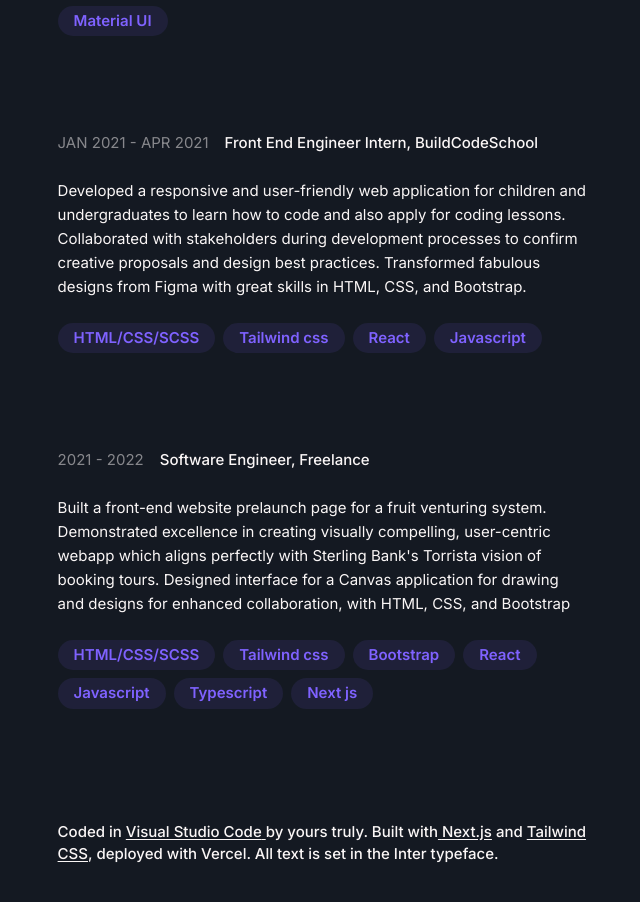
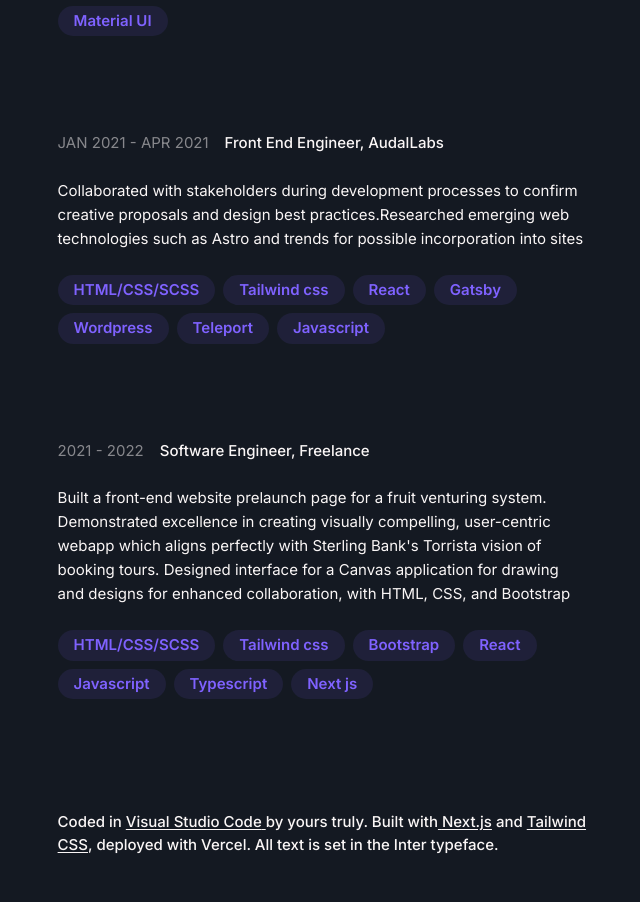
Before and after one commit to olan-tayo/Olaniyan-Omotayo, a Next.js app: page / in a window 1280 px wide. Shown: the part 867-1769 px from the top of the page, without its empty margins (528-1168 px from the left). Built offline with nearby package versions, Linux system fonts and the light colour scheme; no server answers; the database is empty.

Commit message:
chore: update experience

```diff
--- a/src/blocks/Experience/Experience.tsx
+++ b/src/blocks/Experience/Experience.tsx
@@ -25,11 +25,19 @@ const Experience = () => {
         from: "JAN 2021",
         to: "APR 2021",
       },
-      role: "Front End Engineer Intern",
-      company: "BuildCodeSchool",
+      role: "Front End Engineer",
+      company: "AudalLabs",
       summary:
-        "Developed a responsive and user-friendly web application for children and undergraduates to learn how to code and also apply for coding lessons. Collaborated with stakeholders during development processes to confirm creative proposals and design best practices. Transformed fabulous designs from Figma with great skills in HTML, CSS, and Bootstrap.",
-      skills: ["HTML/CSS/SCSS", "Tailwind css", "React", "Javascript"],
+        "Collaborated with stakeholders during development processes to confirm creative proposals and design best practices.Researched emerging web technologies such as Astro and trends for possible incorporation into sites",
+      skills: [
+        "HTML/CSS/SCSS",
+        "Tailwind css",
+        "React",
+        "Gatsby",
+        "Wordpress",
+        "Teleport",
+        "Javascript",
+      ],
     },
     {
       date: {
```
